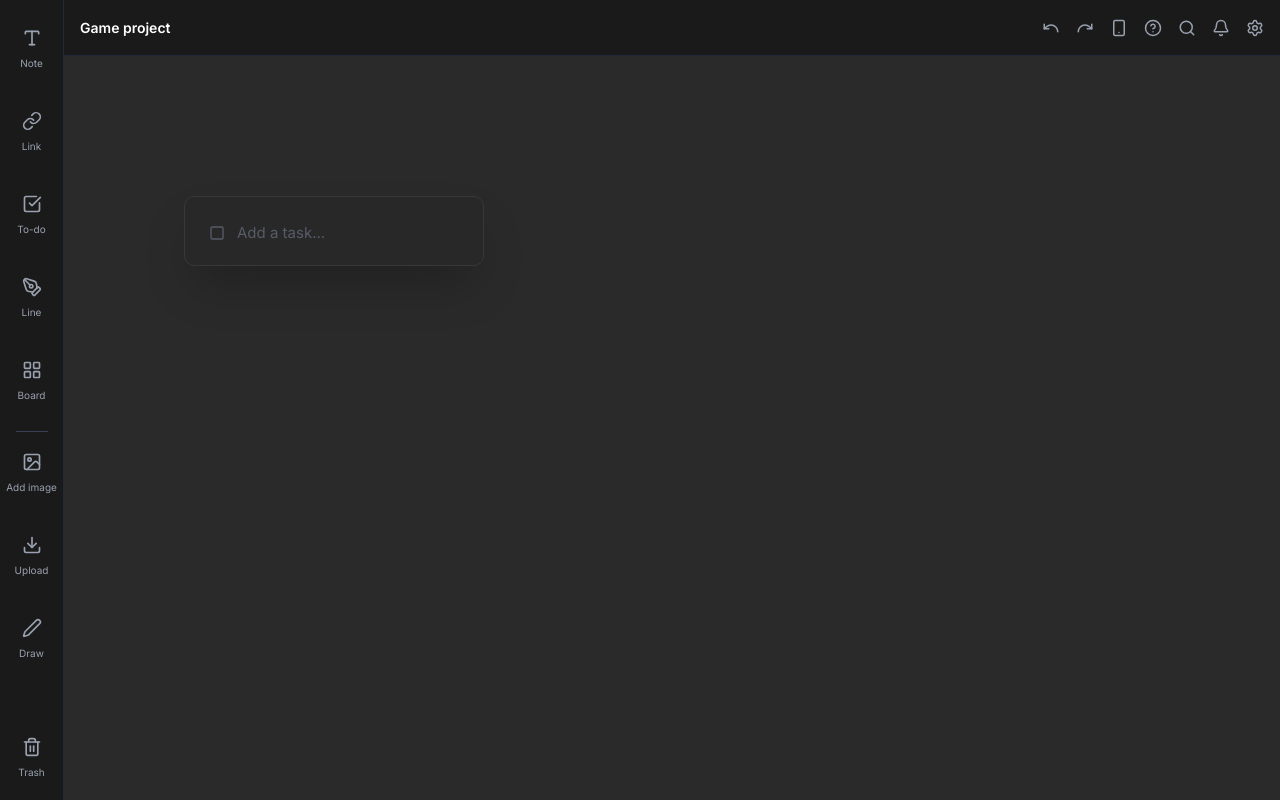
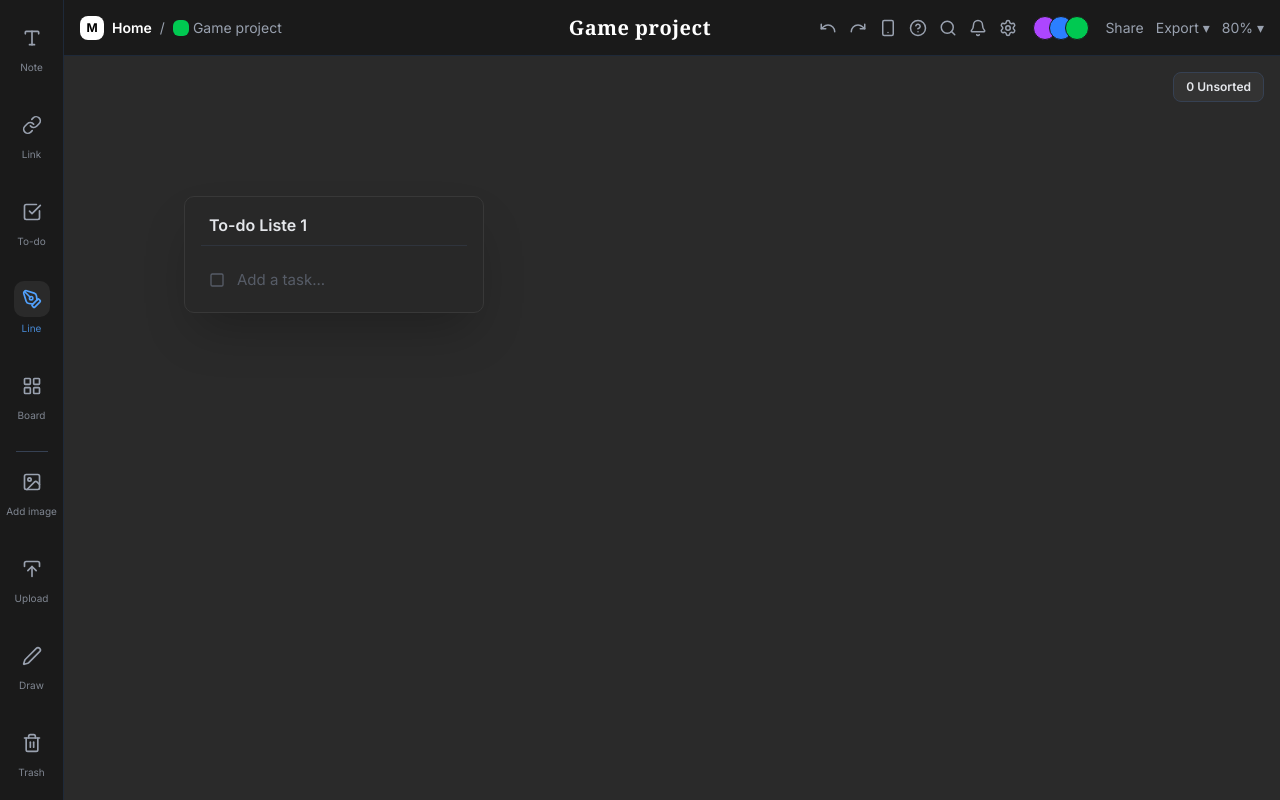
Before and after one commit to MayonaiseMaymay/Milanote, a Next.js app: page / in a window 1280 px wide. Both pictures are taken after a click on the element "To-do". Built offline with nearby package versions, Linux system fonts and the light colour scheme.

Commit message:
zod_validation in ToDoList

```diff
--- a/components/ui/get_node_Board.tsx
+++ b/components/ui/get_node_Board.tsx
@@ -1,10 +1,10 @@
 "use client";
 
 import React, { useState } from "react";
-import Get_node_Text from "./get_node_Text";
-import ToDoListManager from "@/components/ui/get_node_ToDoList";
-
+import Get_node_Text from "./get_node_Text"; // bzw. TextNode, wenn du den Namen geändert hast
+import ToDoList from "@/components/ui/get_node_ToDoList";
 import {
+  Home,
   Search,
   Bell,
   Settings,
@@ -19,12 +19,10 @@ import {
   CheckSquare,
   PenTool,
   Trash,
+  Share,
   Download,
   Pen,
 } from "lucide-react";
-
-// ================= TYPES =================
-type Tool = "note" | "link" | null;
 
 interface NodeItem {
   id: string;
@@ -32,233 +30,149 @@ interface NodeItem {
   y: number;
 }
 
-interface LinkItem {
-  id: string;
-  x: number;
-  y: number;
-  url: string;
-}
+export default function GetNodeBoard() {
+  const [nodes, setNodes] = useState<NodeItem[]>([]);
 
-// ================= MAIN =================
-export default function GetNodeBoard() {
-  const [tool, setTool] = useState<Tool>(null);
+  // Logik für das Text-Node (Note)
+  const addTextNodeClick = () => {
+    setNodes([...nodes, { id: crypto.randomUUID(), x: 50, y: 50 }]);
+  };
 
-  const [nodes, setNodes] = useState<NodeItem[]>([]);
-  const [links, setLinks] = useState<LinkItem[]>([]);
+  const handleDragOver = (e: React.DragEvent<HTMLDivElement>) => {
+    e.preventDefault();
+  };
 
-  const [dragging, setDragging] = useState<{
-    type: "node" | "link";
-    id: string;
-  } | null>(null);
-
-  const [offset, setOffset] = useState({ x: 0, y: 0 });
-
-  // ================= DROP =================
   const handleDrop = (e: React.DragEvent<HTMLDivElement>) => {
     e.preventDefault();
-
-    const rect = e.currentTarget.getBoundingClientRect();
-    const x = e.clientX - rect.left;
-    const y = e.clientY - rect.top;
-
     const nodeType = e.dataTransfer.getData("node-type");
 
     if (nodeType === "Note") {
-      setNodes((prev) => [
-        ...prev,
-        { id: crypto.randomUUID(), x, y },
-      ]);
-    }
-
-    if (nodeType === "Link") {
-      setLinks((prev) => [
-        ...prev,
-        {
-          id: crypto.randomUUID(),
-          x,
-          y,
-          url: "",
-        },
-      ]);
+      const rect = e.currentTarget.getBoundingClientRect();
+      const x = e.clientX - rect.left;
+      const y = e.clientY - rect.top;
+      setNodes([...nodes, { id: crypto.randomUUID(), x, y }]);
     }
   };
 
-  // ================= DRAG =================
-  const startDrag = (
-    e: React.PointerEvent,
-    type: "node" | "link",
-    id: string,
-    x: number,
-    y: number
-  ) => {
-    setDragging({ type, id });
-
-    setOffset({
-      x: e.clientX - x,
-      y: e.clientY - y,
-    });
+  const handleDeleteNode = (id: string) => {
+    setNodes(nodes.filter((node) => node.id !== id));
   };
 
-  const onMove = (e: React.PointerEvent<HTMLDivElement>) => {
-    if (!dragging) return;
-
-    const rect = e.currentTarget.getBoundingClientRect();
-
-    const x = e.clientX - rect.left - offset.x;
-    const y = e.clientY - rect.top - offset.y;
-
-    if (dragging.type === "node") {
-      setNodes((prev) =>
-        prev.map((n) =>
-          n.id === dragging.id ? { ...n, x, y } : n
-        )
-      );
-    }
-
-    if (dragging.type === "link") {
-      setLinks((prev) =>
-        prev.map((l) =>
-          l.id === dragging.id ? { ...l, x, y } : l
-        )
-      );
-    }
-  };
-
-  const stopDrag = () => setDragging(null);
-
-  // ================= UI =================
   return (
     <div className="flex w-full h-full bg-[#222222] text-gray-200 font-sans overflow-hidden">
-
-      {/* ================= SIDEBAR ================= */}
+      {/* SIDEBAR */}
       <aside className="w-16 bg-[#1a1a1a] border-r border-gray-800 flex flex-col items-center py-4 flex-shrink-0 z-10">
         <div className="space-y-6 flex-1 w-full">
-
+          {/* Note Button (Nutzt normales onClick und Drag) */}
           <SidebarIcon
             icon={<Type size={20} />}
             label="Note"
-            active={tool === "note"}
-            onClick={() => setTool("note")}
-            draggable
-            onDragStart={(e) =>
-              e.dataTransfer.setData("node-type", "Note")
-            }
+            onClick={addTextNodeClick}
+            draggable={true}
+            onDragStart={(e) => {
+              e.dataTransfer.setData("node-type", "Note");
+            }}
           />
 
+          <SidebarIcon icon={<Link size={20} />} label="Link" />
+
+          {/* To-do Button (Kein onClick nötig, wird vom Manager im Hintergrund abgefangen) */}
+          <SidebarIcon icon={<CheckSquare size={20} />} label="To-do" />
+
+          <SidebarIcon icon={<PenTool size={20} />} label="Line" active />
+          <SidebarIcon icon={<LayoutGrid size={20} />} label="Board" />
+          <div className="w-8 h-px bg-gray-700 mx-auto my-2"></div>
+          <SidebarIcon icon={<ImageIcon size={20} />} label="Add image" />
           <SidebarIcon
-            icon={<Link size={20} />}
-            label="Link"
-            active={tool === "link"}
-            onClick={() => setTool("link")}
-            draggable
-            onDragStart={(e) =>
-              e.dataTransfer.setData("node-type", "Link")
-            }
+            icon={<Download size={20} className="rotate-180" />}
+            label="Upload"
           />
-
-          <SidebarIcon icon={<CheckSquare size={20} />} label="To-do" />
-          <SidebarIcon icon={<PenTool size={20} />} label="Line" />
-          <SidebarIcon icon={<LayoutGrid size={20} />} label="Board" />
-
-          <div className="w-8 h-px bg-gray-700 mx-auto my-2" />
-
-          <SidebarIcon icon={<ImageIcon size={20} />} label="Add image" />
-          <SidebarIcon icon={<Download size={20} />} label="Upload" />
           <SidebarIcon icon={<Pen size={20} />} label="Draw" />
         </div>
 
-        <SidebarIcon icon={<Trash size={20} />} label="Trash" />
+        <div className="w-full">
+          {/* Trash Button (Kein onClick nötig, wird vom Trash-Manager im Hintergrund abgefangen) */}
+          <SidebarIcon icon={<Trash size={20} />} label="Trash" />
+        </div>
       </aside>
 
-      {/* ================= MAIN ================= */}
+      {/* MAIN */}
       <div className="flex flex-col flex-1">
-
         {/* TOPBAR */}
         <header className="h-14 bg-[#1a1a1a] border-b border-gray-800 flex items-center justify-between px-4 flex-shrink-0">
           <div className="flex items-center space-x-2 text-sm text-gray-400">
-            <span className="text-white font-semibold">Game project</span>
+            <div className="w-6 h-6 bg-white rounded-md flex items-center justify-center">
+              <span className="text-black font-bold text-xs">M</span>
+            </div>
+            <span className="font-semibold text-white">Home</span>
+            <span>/</span>
+            <div className="flex items-center space-x-1">
+              <div className="w-4 h-4 bg-green-500 rounded-sm"></div>
+              <span>Game project</span>
+            </div>
+          </div>
+
+          <div className="absolute left-1/2 transform -translate-x-1/2">
+            <h1 className="text-xl font-serif font-bold text-white tracking-wide">
+              Game project
+            </h1>
           </div>
 
           <div className="flex items-center space-x-4 text-gray-400">
-            <Undo size={18} />
-            <Redo size={18} />
-            <Smartphone size={18} />
-            <HelpCircle size={18} />
-            <Search size={18} />
-            <Bell size={18} />
-            <Settings size={18} />
+            <div className="flex space-x-3">
+              <Undo size={18} className="cursor-pointer hover:text-white" />
+              <Redo size={18} className="cursor-pointer hover:text-white" />
+              <Smartphone
+                size={18}
+                className="cursor-pointer hover:text-white"
+              />
+              <HelpCircle
+                size={18}
+                className="cursor-pointer hover:text-white"
+              />
+              <Search size={18} className="cursor-pointer hover:text-white" />
+              <Bell size={18} className="cursor-pointer hover:text-white" />
+              <Settings size={18} className="cursor-pointer hover:text-white" />
+            </div>
+
+            <div className="flex -space-x-2">
+              <div className="w-6 h-6 rounded-full bg-purple-500 border border-[#1a1a1a]" />
+              <div className="w-6 h-6 rounded-full bg-blue-500 border border-[#1a1a1a]" />
+              <div className="w-6 h-6 rounded-full bg-green-500 border border-[#1a1a1a]" />
+            </div>
+
+            <div className="flex space-x-3 text-sm">
+              <button className="hover:text-white">Share</button>
+              <button className="hover:text-white">Export ▾</button>
+              <button className="hover:text-white">80% ▾</button>
+            </div>
           </div>
         </header>
 
-        {/* ================= CANVAS ================= */}
+        {/* 🔥 CANVAS */}
         <main
-          className="flex-1 relative bg-[#2a2a2a]"
-          onDragOver={(e) => e.preventDefault()}
+          className="flex-1 relative overflow-hidden bg-[#2a2a2a]"
+          onDragOver={handleDragOver}
           onDrop={handleDrop}
-          onPointerMove={onMove}
-          onPointerUp={stopDrag}
         >
+          {/* Badge */}
+          <div className="absolute top-4 right-4 bg-[#333] px-3 py-1.5 rounded-md text-xs font-semibold border border-gray-700 z-10">
+            {nodes.length} Unsorted
+          </div>
+
           <div className="relative w-full h-full">
-
-            {/* NOTES */}
+            {/* Deine Text-Nodes rendern */}
             {nodes.map((node) => (
-              <div
+              <Get_node_Text
                 key={node.id}
-                className="absolute"
-                style={{ left: node.x, top: node.y }}
-                onPointerDown={(e) =>
-                  startDrag(e, "node", node.id, node.x, node.y)
-                }
-              >
-                <Get_node_Text
-                  initialX={0}
-                  initialY={0}
-                  onDelete={() =>
-                    setNodes((prev) =>
-                      prev.filter((n) => n.id !== node.id)
-                    )
-                  }
-                />
-              </div>
+                initialX={node.x}
+                initialY={node.y}
+                onDelete={() => handleDeleteNode(node.id)}
+              />
             ))}
 
-            {/* LINKS */}
-            {links.map((link) => (
-              <div
-                key={link.id}
-                className="absolute"
-                style={{ left: link.x, top: link.y }}
-                onPointerDown={(e) =>
-                  startDrag(e, "link", link.id, link.x, link.y)
-                }
-              >
-                <div className="bg-[#1f1f1f] border border-gray-700 p-3 rounded-md w-56">
-                  <input
-                    className="w-full bg-transparent border border-gray-700 p-1 text-sm text-gray-200"
-                    placeholder="https://..."
-                    value={link.url}
-                    onChange={(e) => {
-                      const value = e.target.value;
-                      setLinks((prev) =>
-                        prev.map((l) =>
-                          l.id === link.id
-                            ? { ...l, url: value }
-                            : l
-                        )
-                      );
-                    }}
-                  />
-                </div>
-              </div>
-            ))}
-
-            {/* TODO OVERLAY */}
-            <div className="absolute inset-0 pointer-events-none">
-              <div className="pointer-events-auto">
-                <ToDoListManager />
-              </div>
-            </div>
-
+            {/* Rendering des To-do und Trash Managers */}
+            <ToDoList />
           </div>
         </main>
       </div>
@@ -266,7 +180,7 @@ export default function GetNodeBoard() {
   );
 }
 
-// ================= SIDEBAR ICON =================
+// Aufgeräumte Hilfskomponente
 const SidebarIcon = ({
   icon,
   label,
@@ -286,11 +200,17 @@ const SidebarIcon = ({
     onClick={onClick}
     draggable={draggable}
     onDragStart={onDragStart}
-    className={`flex flex-col items-center cursor-pointer w-full py-1 ${
+    className={`flex flex-col items-center justify-center cursor-pointer group w-full py-1 select-none ${
       active ? "text-blue-400" : "text-gray-400 hover:text-white"
     }`}
   >
-    <div className="p-2">{icon}</div>
-    <span className="text-[10px]">{label}</span>
+    <div
+      className={`p-2 rounded-lg transition-colors duration-150 ${
+        active ? "bg-[#2a2a2a]" : "group-hover:bg-[#2a2a2a]"
+      }`}
+    >
+      {icon}
+    </div>
+    <span className="text-[10px] mt-1 opacity-80">{label}</span>
   </div>
 );
--- a/components/ui/get_node_ToDoList.tsx
+++ b/components/ui/get_node_ToDoList.tsx
@@ -11,7 +11,23 @@ import {
 } from "@/components/ui/dialog";
 import { Button } from "@/components/ui/button";
 import { Input } from "@/components/ui/input";
-import TrashButton from "./trash_button"; // <--- Importiert den neuen Manager
+import TrashButton from "./trash_button";
+
+// --- 1. ZOD & REACT-HOOK-FORM IMPORTS ---
+import { z } from "zod";
+import { useForm } from "react-hook-form";
+import { zodResolver } from "@hookform/resolvers/zod";
+
+// --- 2. ZOD SCHEMA DEFINIEREN (Aufgabe Schritt 1) ---
+const TodoSchema = z.object({
+  text: z
+    .string()
+    .min(1, "Aufgabe darf nicht leer sein")
+    .max(100, "Maximal 100 Zeichen erlaubt"),
+});
+
+// TypeScript Typ automatisch aus dem Schema ableiten
+type TodoInput = z.infer<typeof TodoSchema>;
 
 interface Todo {
   id: string;
@@ -26,7 +42,7 @@ interface ListInstance {
 }
 
 // ==========================================
-// 1. DER MANAGER FOR DEINE TO-DO LISTEN
+// DER MANAGER FOR DEINE TO-DO LISTEN
 // ==========================================
 export default function ToDoListManager() {
   const [lists, setLists] = useState<ListInstance[]>([]);
@@ -40,7 +56,6 @@ export default function ToDoListManager() {
     isTrashModeRef.current = isTrashMode;
   }, [lists, isTrashMode]);
 
-  // Lauscht auf den Trash-Zustand des zentralen Managers und aufs Erstellen
   useEffect(() => {
     const handleAddList = () => {
       if (isTrashModeRef.current) return;
@@ -65,7 +80,6 @@ export default function ToDoListManager() {
     window.addEventListener("click-todo-sidebar", handleAddList);
     window.addEventListener("milanote-trash-sync", handleTrashSync);
 
-    // Klick-Abfang für den To-do Button deiner Kollegen
     const handleSidebarClicks = (e: MouseEvent) => {
       const aside = document.querySelector("aside");
       if (!aside || !aside.contains(e.target as Node)) return;
@@ -94,7 +108,6 @@ export default function ToDoListManager() {
         .animate-shake { animation: subtleShake 0.2s ease-in-out infinite; }
       `}</style>
 
-      {/* DER ZENTRALE TRASH-MANAGER WIRD HIER REINGELADEN */}
       <TrashButton />
 
       {lists.map((list) => (
@@ -112,7 +125,7 @@ export default function ToDoListManager() {
 }
 
 // ==========================================
-// 2. DIE EINZELNE TO-DO LISTE
+// DIE EINZELNE TO-DO LISTE
 // ==========================================
 function IndividualToDoList({
   list,
@@ -124,7 +137,6 @@ function IndividualToDoList({
   onDeleteMe: () => void;
 }) {
   const [todos, setTodos] = useState<Todo[]>([]);
-  const [inputValue, setInputValue] = useState("");
   const [title, setTitle] = useState(list.title);
 
   const [isEditDialogOpen, setIsEditDialogOpen] = useState(false);
@@ -139,6 +151,21 @@ function IndividualToDoList({
     initialX: number;
     initialY: number;
   } | null>(null);
+
+  // --- 3. USE-FORM SETUP (Aufgabe Schritt 3) ---
+  const form = useForm<TodoInput>({
+    resolver: zodResolver(TodoSchema),
+    defaultValues: { text: "" },
+  });
+
+  // --- WIRD AUSGEFÜHRT, WENN DAS FORMULAR GÜLTIG IST ---
+  const onSubmit = (data: TodoInput) => {
+    setTodos([
+      ...todos,
+      { id: crypto.randomUUID(), text: data.text, completed: false },
+    ]);
+    form.reset(); // Leert das Feld nach erfolgreichem Hinzufügen
+  };
 
   const handleMouseDown = (e: React.MouseEvent) => {
     if (isTrashMode) return;
@@ -183,16 +210,11 @@ function IndividualToDoList({
     };
   }, [isDragging]);
 
-  // Wird im Löschmodus ausgeführt
   const handleCardClick = () => {
     if (isTrashMode) {
-      // Sende eine Lösch-Anfrage an das zentrale System in trash_button.tsx
       window.dispatchEvent(
         new CustomEvent("milanote-request-delete", {
-          detail: {
-            title: title || "To-do Liste",
-            onConfirm: onDeleteMe, // Das löscht die Liste aus dem State des Managers
-          },
+          detail: { title: title || "To-do Liste", onConfirm: onDeleteMe },
         }),
       );
     }
@@ -222,6 +244,16 @@ function IndividualToDoList({
       )}
 
       <div className="p-4 flex flex-col gap-1.5">
+        <div className="px-2 pb-2 mb-2 border-b border-gray-700/50 no-drag">
+          <input
+            aria-label="Titel der Liste"
+            value={title}
+            onChange={(e) => setTitle(e.target.value)}
+            className="bg-transparent border-none outline-none text-base font-semibold text-gray-200 w-full"
+            disabled={isTrashMode}
+          />
+        </div>
+
         {todos.map((todo) => (
           <div
             key={todo.id}
@@ -280,31 +312,30 @@ function IndividualToDoList({
           </div>
         ))}
 
-        <div className="flex items-center gap-3 px-2 py-1.5 mt-1 no-drag opacity-70 focus-within:opacity-100 transition-opacity">
+        {/* --- 4. FORMULAR MIT ZOD VALIDIERUNG --- */}
+        <form
+          onSubmit={form.handleSubmit(onSubmit)}
+          className="flex flex-col gap-1 px-2 py-1.5 mt-1 no-drag opacity-70 focus-within:opacity-100 transition-opacity"
+        >
+          <div className="flex items-center gap-3">
             <Square className="w-4 h-4 text-gray-500 shrink-0" />
             <input
+              {...form.register("text")} // Registriert das Input bei react-hook-form
               aria-label="Neue Aufgabe"
               placeholder="Add a task..."
-            value={inputValue}
-            onChange={(e) => setInputValue(e.target.value)}
-            onKeyDown={(e) => {
-              if (e.key === "Enter" && inputValue.trim()) {
-                e.preventDefault();
-                setTodos([
-                  ...todos,
-                  {
-                    id: crypto.randomUUID(),
-                    text: inputValue,
-                    completed: false,
-                  },
-                ]);
-                setInputValue("");
-              }
-            }}
               className="bg-transparent border-none outline-none text-[15px] text-gray-200 placeholder:text-gray-500 w-full flex-1"
               disabled={isTrashMode}
+              autoComplete="off"
             />
           </div>
+
+          {/* Zeigt Zod Validierungsfehler an */}
+          {form.formState.errors.text && (
+            <span className="text-red-400 text-[11px] ml-7">
+              {form.formState.errors.text.message}
+            </span>
+          )}
+        </form>
       </div>
 
       <Dialog open={isEditDialogOpen} onOpenChange={setIsEditDialogOpen}>
@@ -321,7 +352,7 @@ function IndividualToDoList({
               value={editValue}
               onChange={(e) => setEditValue(e.target.value)}
               onKeyDown={(e) => {
-                if (e.key === "Enter") {
+                if (e.key === "Enter" && editValue.trim().length > 0) {
                   setTodos(
                     todos.map((t) =>
                       t.id === todoToEdit?.id ? { ...t, text: editValue } : t,
--- a/package.json
+++ b/package.json
@@ -21,7 +21,7 @@
     "radix-ui": "^1.5.0",
     "react": "19.2.4",
     "react-dom": "19.2.4",
-    "react-hook-form": "^7.79.0",
+    "react-hook-form": "^7.80.0",
     "reactflow": "^11.11.4",
     "shadcn": "^4.11.0",
     "tailwind-merge": "^3.6.0",
```
Also changed, not shown: 1 other file (tests, documents, lock files or other folders). Lines whose indentation alone changed are shown as unchanged.
